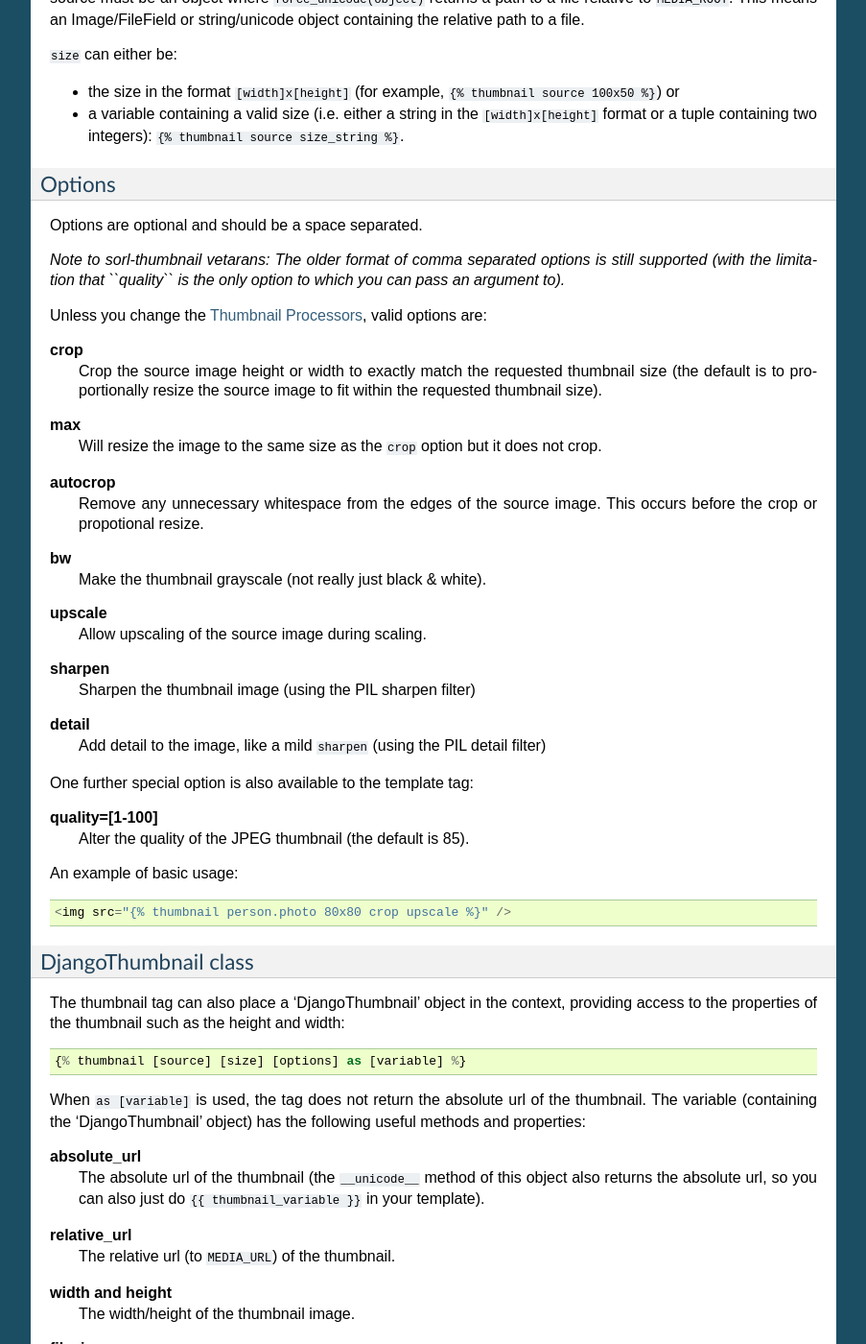
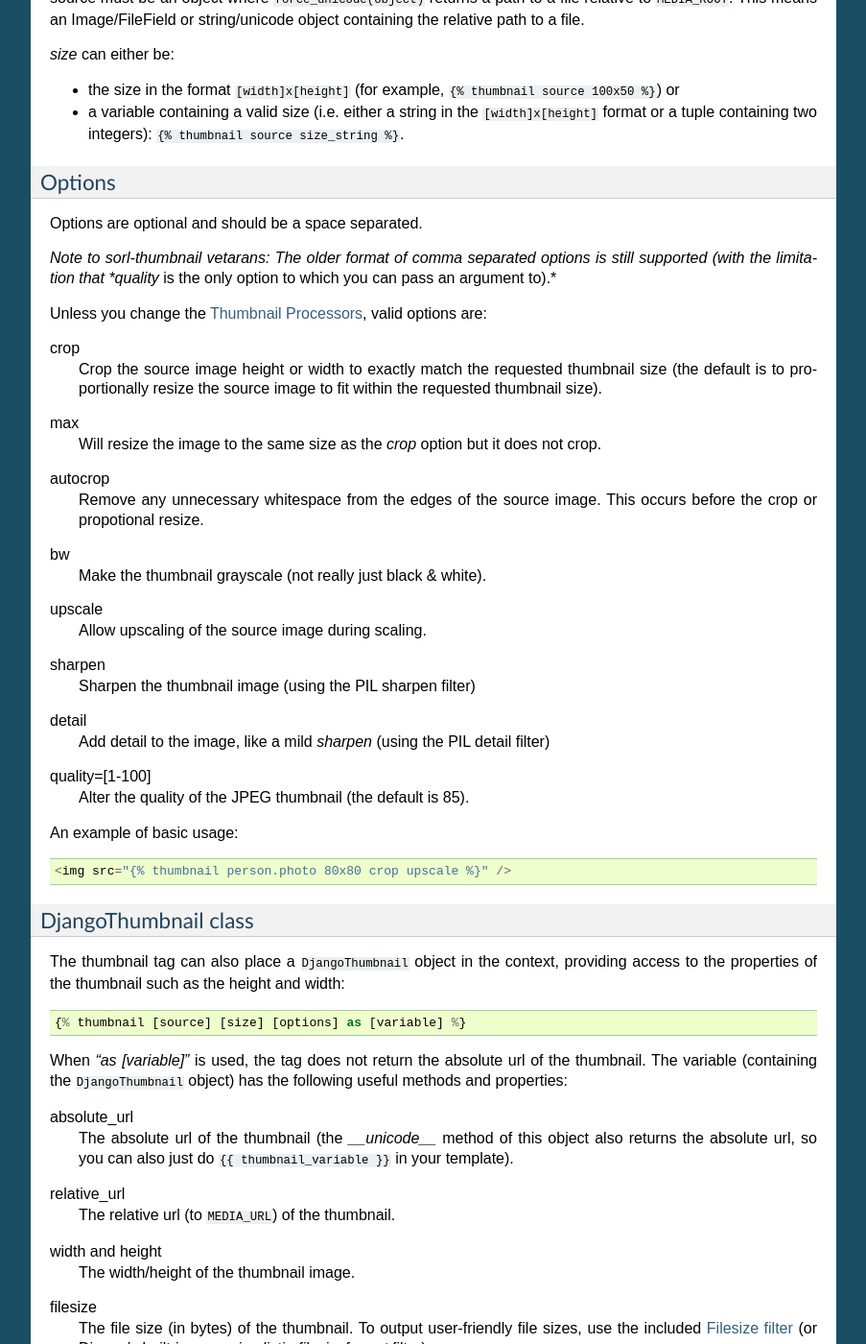
Before and after one commit to jazzband/sorl-thumbnail, a Sphinx documentation site: the page built from docs/index.rst, in a window 1280 px wide and 1400 px high, scrolled down 844 px. Shown: the whole window at 96% size, without its empty margins (198-1101 px from the left). Built offline with Sphinx 7.4.7, drawn with Linux system fonts in a browser that asks for light colours; some of the changed text lies outside the part shown.

Commit message:
Docs update, distutils fix

```diff
--- a/docs/index.rst
+++ b/docs/index.rst
@@ -58,7 +58,7 @@
 string/unicode object containing the relative path to a file.
 
 
-``size`` can either be:
+*size* can either be:
 
 * the size in the format ``[width]x[height]`` (for example,
   ``{% thumbnail source 100x50 %}``) or
@@ -74,40 +74,38 @@
 
 *Note to sorl-thumbnail
 vetarans: The older format of comma separated options is still supported
-(with the limitation that ``quality`` is the only option to which you can pass
+(with the limitation that *quality* is the only option to which you can pass
 an argument to).*
 
 Unless you change the :ref:`thumbnail-processors`, valid options are:
 
-**crop**
+crop
     Crop the source image height or width to exactly match the requested
     thumbnail size (the default is to proportionally resize the source image
     to fit within the requested thumbnail size).
 
-**max**
-    Will resize the image to the same size as the ``crop`` option but it
+max
+    Will resize the image to the same size as the *crop* option but it
     does not crop.
 
-**autocrop**
+autocrop
     Remove any unnecessary whitespace from the edges of the source image.
     This occurs before the crop or propotional resize.
 
-**bw**
+bw
     Make the thumbnail grayscale (not really just black & white).
 
-**upscale**
+upscale
     Allow upscaling of the source image during scaling.
 
-**sharpen**
+sharpen
     Sharpen the thumbnail image (using the PIL sharpen filter)
 
-**detail**
-    Add detail to the image, like a mild ``sharpen`` (using the PIL detail
+detail
+    Add detail to the image, like a mild *sharpen* (using the PIL detail
     filter)
 
-One further special option is also available to the template tag:
-
-**quality=[1-100]**
+quality=[1-100]
     Alter the quality of the JPEG thumbnail (the default is 85).
 
 An example of basic usage::
@@ -117,37 +115,37 @@
 
 DjangoThumbnail class
 ---------------------
-The thumbnail tag can also place a 'DjangoThumbnail' object in the context,
+The thumbnail tag can also place a ``DjangoThumbnail`` object in the context,
 providing access to the properties of the thumbnail such as the height and
 width::
 
     {% thumbnail [source] [size] [options] as [variable] %}
 
-When ``as [variable]`` is used, the tag does not return the absolute url of the
-thumbnail. The variable (containing the 'DjangoThumbnail' object) has the
+When *"as [variable]"* is used, the tag does not return the absolute url of the
+thumbnail. The variable (containing the ``DjangoThumbnail`` object) has the
 following useful methods and properties:
 
-**absolute_url**
-    The absolute url of the thumbnail (the ``__unicode__`` method of this
+absolute_url
+    The absolute url of the thumbnail (the *__unicode__* method of this
     object also returns the absolute url, so you can also just do
     ``{{ thumbnail_variable }}`` in your template).
 
-**relative_url**
+relative_url
     The relative url (to ``MEDIA_URL``) of the thumbnail.
 
-**width and height**
+width and height
     The width/height of the thumbnail image.
 
-**filesize**
+filesize
     The file size (in bytes) of the thumbnail.
     To output user-friendly file sizes, use the included :ref:`filesize-filter`
-    (or Django's built-in more simplistic 'filesizeformat' filter).
+    (or Django's built-in more simplistic *filesizeformat* filter).
 
-**source_width** and **source_height**
+source_width and source_height
     The width/height of the source image.
 
-**source_filesize**
-    The file size of the source. Has same methods as ``filesize``.
+source_filesize
+    The file size of the source. Has same methods as *filesize*.
 
 
 An example of advanced usage::
@@ -159,11 +157,12 @@
 ---------------------------
 
 By default, if there is an error creating the thumbnail or resolving the image
-variable (1st argument) then the thumbnail tag will just return an empty string.
-And if there was a context variable to be set it will also be set to an empty
-string. For example, you will not see an error if the thumbnail could not be written
-to directory because of permissions error. To display those errors rather than failing silently, add a ``THUMBNAIL_DEBUG``
-property to your settings module and set it to ``True``::
+variable (1st argument) then the thumbnail tag will just return an empty
+string. And if there was a context variable to be set it will also be set to an
+empty string. For example, you will not see an error if the thumbnail could not
+be written to directory because of permissions error. To display those errors
+rather than failing silently, add a ``THUMBNAIL_DEBUG`` property to your
+settings module and set it to ``True``::
 
 	THUMBNAIL_DEBUG = True
 
@@ -255,7 +254,7 @@
 thumbnail. Note that the order of the processors is the order in which they
 are called to process the image. Each processor is passed the requested size
 and a dictionary containing all options which the thumbnail was called with
-(except for ``quality``, because that's just used internally for saving).
+(except for *quality*, because that's just used internally for saving).
 
 For example, to add your own processor to the list of possible, you would
 create a processor like this::
@@ -280,20 +279,20 @@
 Default processors
 ------------------
 
-**colorspace**
+colorspace
     This processor is best kept at the top of the list since it will convert
     the image to RGB color space needed by most of following processors. It is
-    also responsible for converting an image to grayscale if ``bw`` option is
+    also responsible for converting an image to grayscale if *bw* option is
     specified.
 
-**autocrop**
+autocrop
     This will crop the image of white edges and is still pretty experimental.
 
-**scale_and_crop**
+scale_and_crop
     This will correctly scale and crop your image as indicated.
 
-**filters**
-    This provides the ``sharpen`` and ``detail`` options described in the
+filters
+    This provides the *sharpen* and *detail* options described in the
     options section
 
 Writing a custom processor
@@ -347,20 +346,16 @@
 ThumbnailField
 --------------
 
-A new ``size`` argument is required for this field.
-
-**size**
+size (required)
     A 2-length tuple used to size down the width and height of the source image.
 
-Several new optional arguments can also be used:
-
-**options**
+options
     A list of options to use when thumbnailing the source image.
 
-**quality**
+quality
     Alter the quality of the JPEG thumbnail.
 
-**basedir**, **subdir** and **prefix**
+basedir, subdir and prefix
     Used to override the default :ref:`thumbnail-filenames` settings.
 
 Here is an example model with a ``ThumbnailField``::
@@ -373,20 +368,20 @@
 ImageWithThumbnailsField
 ------------------------
 
-A new ``thumbnail`` argument is required for this field. Pass in a dictionary
-with the following values (all optional except for ``size``):
+A *thumbnail* argument is required for this field. Pass in a dictionary
+with the following values (all optional except for *size*):
 
-**size** (required)
+size
     A 2-length tuple of the thumbnail width and height.
 
-**options**
+options
     A list of options for this thumbnail.
 
-**quality**, **basedir**, **subdir** and **prefix**
-    See the options of the template tag (above) for details.
+quality, basedir, subdir and prefix
+    Used to override the default :ref:`thumbnail-filenames` settings.
 
-Your model instance's field will have a new property, ``thumbnail``, which
-returns a 'DjangoThumbnail' instance for your pleasure (if you use this in a
+Your model instance's field will have a new property, *thumbnail*, which
+returns a ``DjangoThumbnail`` instance for your pleasure (if you use this in a
 template, it'll return the full URL to the thumbnail).
 
 Let's look at an example. Here is a model with an ``ImageWithThumbnailsField``::
@@ -396,7 +391,7 @@
         photo = ImageWithThumbnailsField(upload_to='profiles',
                                          thumbnail={'size': (50, 50)})
 
-A template (passed an instance of 'MyModel') would simply use something like:
+A template (passed an instance of *MyModel*) would simply use something like:
 ``<img src="{{ my_model.photo.thumbnail }}" alt="{{ my_model.name }}" />`` or
 it could use the :ref:`simple-html-tag`.
 
@@ -406,10 +401,10 @@
 ---------------
 
 Your model instance's field (for both thumbnail field types) has a new
-``thumbnail_tag`` property which can be used to return HTML like
+*thumbnail_tag* property which can be used to return HTML like
 ``<img src="..." width="..." height="..." alt="" />``.
 
-Now, even simpler for just a basic ``img`` tag:
+Now, even simpler for just a basic *img* tag:
 ``{{ my_model.photo.thumbnail_tag }}``.
 
 Note that when the source image is deleted, any related thumbnails are also
@@ -422,7 +417,7 @@
 -------------------
 
 If you want to use multiple thumbnails for a single field, you can use the
-``extra_thumbnails`` argument, passing it a dictionary like so::
+*extra_thumbnails* argument, passing it a dictionary like so::
 
     photo = ImageWithThumbnailsField(
         upload_to='profiles',
@@ -440,7 +435,7 @@
 This is available to both thumbnail field types.
 
 Similar to how the :ref:`simple-html-tag` works, you can using the
-``extra_thumbnails_tag`` property:
+*extra_thumbnails_tag* property:
 ``my_model.photo.extra_thumbnails_tag['large']`` (or in a template,
 ``{{ my_model.photo.extra_thumbnails_tag.large }}``).
 
@@ -449,13 +444,13 @@
 
 The normal behaviour is that thumbnails are only generated when they are
 first accessed. To have them generated as soon as the source image is saved,
-you can set the field's ``generate_on_save`` attribute to ``True``.
+you can set the field's *generate_on_save* attribute to ``True``.
 
 Changing the thumbnail tag HTML
 -------------------------------
 
 If you don't like the default HTML output by the thumbnail tag shortcuts
-provided by this field, you can use the ``thumbnail_tag`` argument. For
+provided by this field, you can use the *thumbnail_tag* argument. For
 example, to use HTML4.0 compliant tags, you would do the following::
 
     photo = ImageWithThumbnailsField(
@@ -468,7 +463,7 @@
 -----------------------------------------
 
 PIL chooses which type of image to save as based on the extension so you can
-use the ``extension`` argument to save as a different image type that the
+use the *extension* argument to save as a different image type that the
 default JPEG format. For example, to make the generated thumbnail a PNG file::
 
     photo = ImageWithThumbnailsField(
@@ -485,10 +480,10 @@
 This just doesn't cover my cravings!
 ====================================
 
-1. Use the 'DjangoThumbnail' class in ``sorl.thumbnail.main`` if you want
+1. Use the ``DjangoThumbnail`` class in ``sorl.thumbnail.main`` if you want
    behaviour similar to :ref:`template-tag`. If you want to use a
    different file naming method, just subclass and override the
-   ``_get_relative_thumbnail`` method.
+   *_get_relative_thumbnail* method.
 
 2. Go for the ``Thumbnail`` class in ``sorl.thumbnail.base`` for more
    low-level creation of thumbnails. This class doesn't have any
@@ -508,7 +503,7 @@
 	Thumbnail file size: {{ thumb.filesize|filesize }}
 
 If the generated thumbnail size came to 2000 bytes, this would output
-"Thumbnail file size: 1.9 KiB" (the filter's default format is ``auto1024``).
+"Thumbnail file size: 1.9 KiB" (the filter's default format is *auto1024*).
 You can specify a different format like so::
 
 	{{ thumb.filesize|filesize:"auto1000long" }}
@@ -517,19 +512,19 @@
 
 Acceptable formats are:
 
-**auto1024**, **auto1000**
+auto1024, auto1000
     convert to the nearest unit, appending the abbreviated unit name to the
-    string (e.g. '2 KiB' or '2 kB'). ``auto1024`` is the default format.
+    string (e.g. '2 KiB' or '2 kB'). *auto1024* is the default format.
 
-**auto1024long**, **auto1000long**
+auto1024long, auto1000long
     convert to the nearest multiple of 1024 or 1000, appending the correctly
     pluralized unit name to the string (e.g. '2 kibibytes' or '2 kilobytes').
 
-**kB, MB, GB, TB, PB, EB, ZB, YB**
+kB, MB, GB, TB, PB, EB, ZB, YB
     convert to the exact unit (using multiples of 1000).
 
-**KiB, MiB, GiB, TiB, PiB, EiB, ZiB, YiB**
+KiB, MiB, GiB, TiB, PiB, EiB, ZiB, YiB
     convert to the exact unit (using multiples of 1024).
 
-The ``auto1024`` and ``auto1000`` formats return a string, appending the
+The *auto1024* and *auto1000* formats return a string, appending the
 correct unit to the value. All other formats return the floating point value.
```
Also changed, not shown: setup.py (+11 -8 lines), 4 other files.
